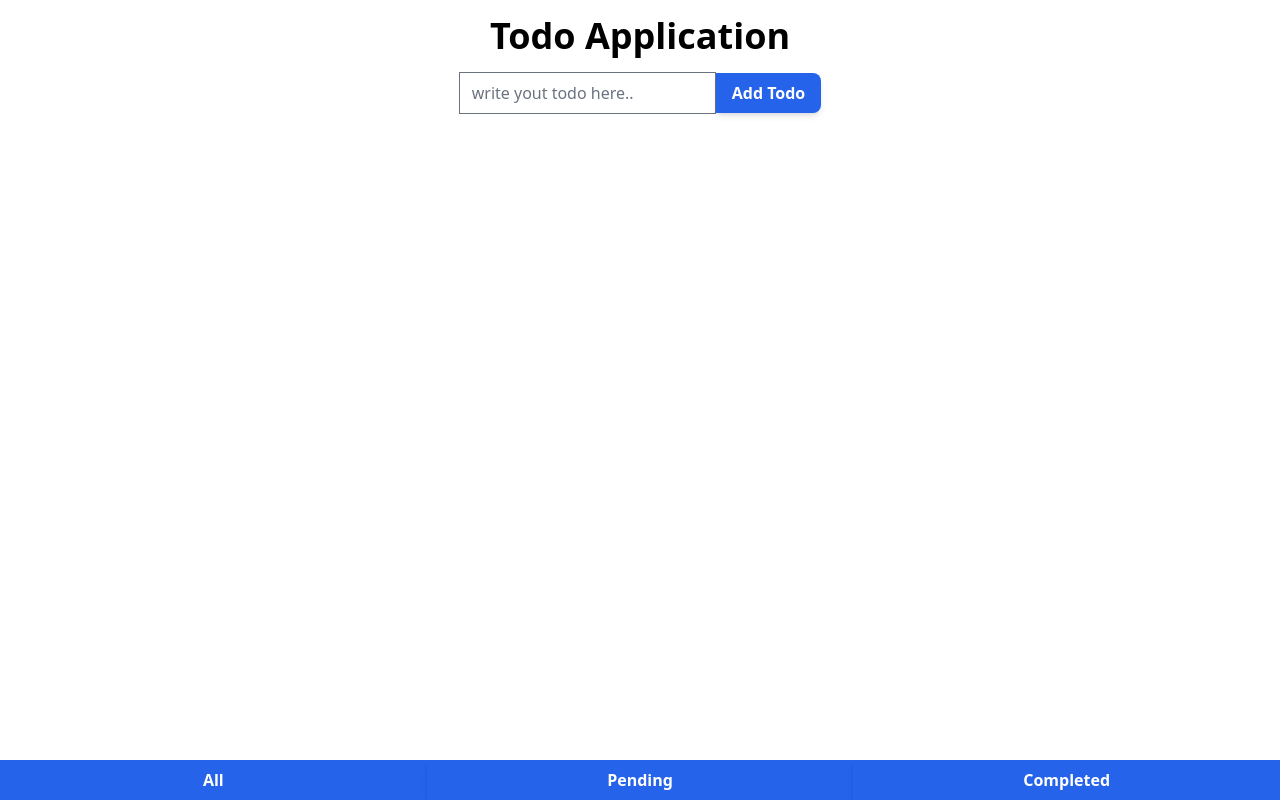
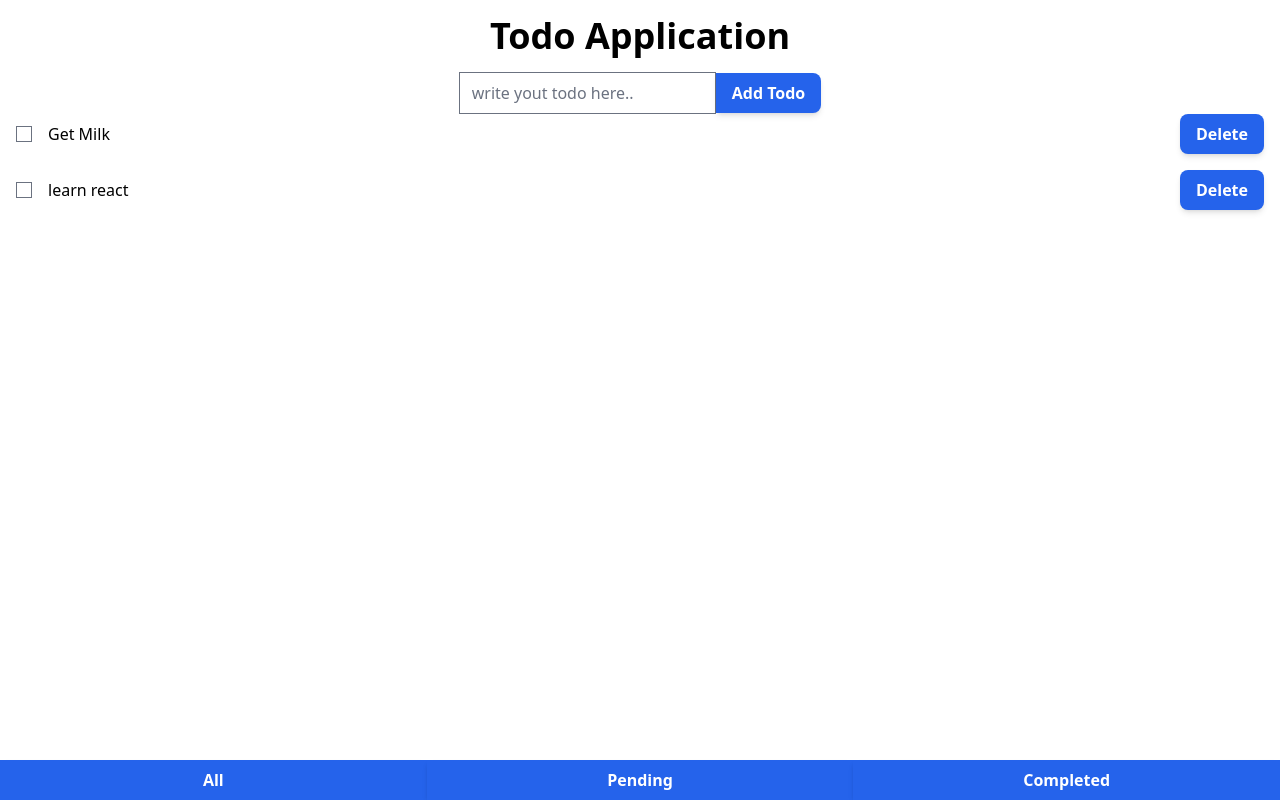
Before and after one commit to the-special-character/deloitte_react, a React app: page / in a window 1280 px wide. Built offline with nearby package versions, Linux system fonts and the light colour scheme; data requests are answered from the project's data file.

Commit message:
commit code for async intigrtation

```diff
--- /dev/null
+++ b/db.json
@@ -0,0 +1,14 @@
+{
+  "todoList": [
+    {
+      "text": "Get Milk",
+      "isDone": false,
+      "id": 1
+    },
+    {
+      "text": "learn react",
+      "isDone": false,
+      "id": 2
+    }
+  ]
+}
--- a/package.json
+++ b/package.json
@@ -8,7 +8,8 @@
     "start": "webpack serve",
     "lint": "eslint .",
     "lint:fix": "eslint . --fix",
-    "prettier": "prettier --write ."
+    "prettier": "prettier --write .",
+    "server": "json-server --watch db.json"
   },
   "repository": {
     "type": "git",
@@ -41,6 +42,7 @@
     "eslint-plugin-promise": "^6.0.1",
     "eslint-plugin-react": "^7.31.8",
     "html-webpack-plugin": "^5.5.0",
+    "json-server": "^0.17.0",
     "postcss": "^8.4.16",
     "postcss-loader": "^7.0.1",
     "prettier": "2.7.1",
--- a/src/container/todo/index.tsx
+++ b/src/container/todo/index.tsx
@@ -9,39 +9,66 @@ type Props = {};
 type State = {
   todoList: TodoItem[];
   filterType: FilterType;
+  error?: Error;
 };
 
 class Todo extends Component<Props, State> {
   state: State = {
     todoList: [],
     filterType: FilterType.all,
+    error: undefined,
   };
 
   todoInputRef = createRef<HTMLInputElement>();
 
-  addTodo = (event: FormEvent<HTMLFormElement>) => {
+  async componentDidMount() {
+    this.loadTodo();
+  }
+
+  loadTodo = async () => {
+    try {
+      const res = await fetch('http://localhost:3000/todoList');
+      const todoList = await res.json();
+      this.setState({ todoList });
+    } catch (error) {
+      this.setState({ error });
+    }
+  };
+
+  addTodo = async (event: FormEvent<HTMLFormElement>) => {
     event.preventDefault();
 
+    try {
       const todoInput = this.todoInputRef.current;
+
+      const res = await fetch('http://localhost:3000/todoList', {
+        method: 'POST',
+        body: JSON.stringify({
+          text: todoInput?.value || '',
+          isDone: false,
+        }),
+        headers: {
+          'Content-Type': 'application/json',
+          Accept: 'application/json',
+        },
+      });
+
+      const todoItem: TodoItem = await res.json();
 
       if (todoInput) {
         this.setState(
           ({ todoList }) => {
             return {
-            todoList: [
-              ...todoList,
-              {
-                id: new Date().valueOf(),
-                text: todoInput.value || '',
-                isDone: false,
-              },
-            ],
+              todoList: [...todoList, todoItem],
             };
           },
           () => {
             todoInput.value = '';
           },
         );
+      }
+    } catch (error) {
+      this.setState({ error });
     }
   };
 
@@ -73,16 +100,34 @@ class Todo extends Component<Props, State> {
   };
 
   render() {
+    const { error } = this.state;
+
+    // if (error) {
+    //   return (
+    //     <div>
+    //       <h1>{error.message}</h1>
+    //     </div>
+    //   );
+    // }
+
     return (
       <div className="flex flex-col h-screen items-center">
         <h1 className="text-4xl font-semibold py-4">Todo Application</h1>
         <TodoForm addTodo={this.addTodo} ref={this.todoInputRef} />
+        {error ? (
+          <div>
+            <h1>{error.message}</h1>
+          </div>
+        ) : (
+          <>
             <TodoList
               toggleCompleteTodo={this.toggleCompleteTodo}
               deleteTodo={this.deleteTodo}
               {...this.state}
             />
             <TodoFilter filterTodos={this.filterTodos} />
+          </>
+        )}
       </div>
     );
   }
--- a/src/container/todo/todoListItem.tsx
+++ b/src/container/todo/todoListItem.tsx
@@ -24,7 +24,11 @@ const TodoListItem = ({ todoItem, toggleCompleteTodo, deleteTodo }: Props) => {
       >
         {todoItem.text}
       </p>
-      <button type="button" onClick={() => deleteTodo(todoItem)}>
+      <button
+        type="button"
+        className="btn"
+        onClick={() => deleteTodo(todoItem)}
+      >
         Delete
       </button>
     </li>
```
Lines whose indentation alone changed are shown as unchanged.
